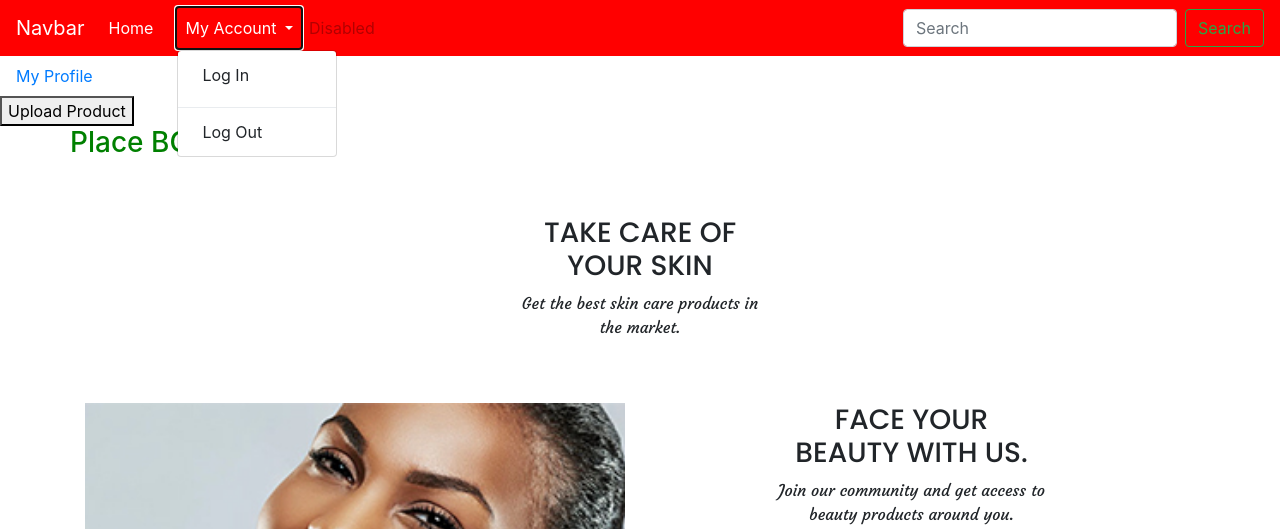
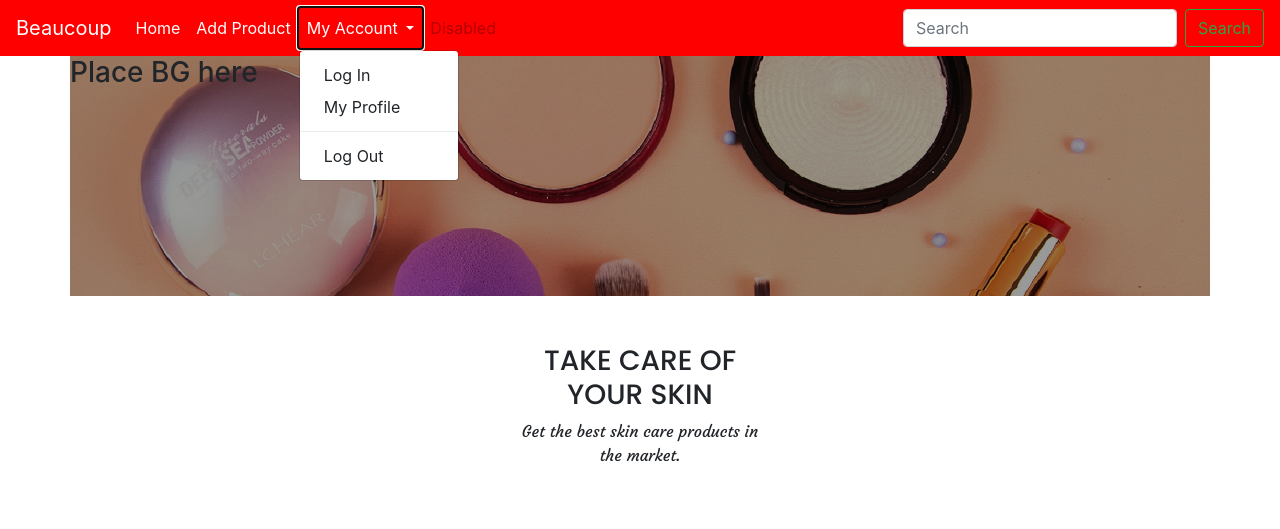
Before and after one commit to Andy3643/Beaucoup, a Django app: page /home/ in a window 1280 px wide, after a click on "My Account". Shown: the top 529 px of the page. Run offline with Django 4.2, Linux system fonts and the light colour scheme; the visitor is signed in with stand-in values (Sample User, id 1); data that the repository does not hold is empty; some libraries are stand-ins or nearby versions; some web fonts are replaced.

Commit message:
style: add bg to home page

```diff
--- a/myapp/static/css/main.css
+++ b/myapp/static/css/main.css
@@ -1,6 +1,3 @@
-.trycss{
-    color: green;
-}
 .welcomediv1{
     padding-top: 35vh;
 }
@@ -44,3 +41,11 @@
 .skinproduct{
     margin-right: 5%;
 }
+.homebg{
+    height: 30vh;
+    background:linear-gradient( rgba(0,0,0,0.4),rgba(0,0,0,0.4) ),url(../images/bg-image.jpg);
+    background-repeat: no-repeat;
+    background-attachment: scroll;
+    background-size: cover;
+
+}
--- a/myapp/templates/main/index.html
+++ b/myapp/templates/main/index.html
@@ -3,11 +3,8 @@
 
 {% block content %}
 {% include 'navbar.html' %}
-<!-- <h3 class="trycss" >We're working broo</h3> -->
-<a  class="nav-link" href="{% url 'user_profile' %}">My Profile</a>
-<a href=" {% url 'add_product' %}"><button>Upload Product</button></a>
 <div class="container">
-    <div class="row">
+    <div class="row homebg">
         <h3 class="trycss" >Place BG here</h3>
     </div>
     <div class="row mt-5 mb-5">
--- a/myapp/templates/navbar.html
+++ b/myapp/templates/navbar.html
@@ -1,5 +1,5 @@
 <nav class="navbar navbar-expand-lg navbar-light " style="background-color:red; color: white;">
-    <a class="navbar-brand text-white" href="#">Navbar</a>
+    <a class="navbar-brand text-white" href="#">Beaucoup</a>
     <button class="navbar-toggler" type="button" data-toggle="collapse" data-target="#navbarSupportedContent" aria-controls="navbarSupportedContent" aria-expanded="false" aria-label="Toggle navigation">
       <span class="navbar-toggler-icon"></span>
     </button>
@@ -7,10 +7,10 @@
     <div class="collapse navbar-collapse" id="navbarSupportedContent">
       <ul class="navbar-nav mr-auto">
         <li class="nav-item active">
-          <a class="nav-link text-white" href="#">Home <span class="sr-only">(current)</span></a>
+          <a class="nav-link text-white" href="{% url 'home' %}">Home <span class="sr-only">(current)</span></a>
         </li>
         <li class="nav-item">
-          <a class="nav-link text-white" href="#"></a>
+          <a class="nav-link text-white" href="{% url 'add_product' %}">Add Product</a>
         </li>
         <li class="nav-item dropdown">
           <a class="nav-link dropdown-toggle text-white" href="#" id="navbarDropdown" role="button" data-toggle="dropdown" aria-haspopup="true" aria-expanded="false">
@@ -18,7 +18,7 @@
           </a>
           <div class="dropdown-menu" aria-labelledby="navbarDropdown">
             <a class="dropdown-item" href="{% url 'login'%}">Log In</a>
-            <a class="dropdown-item" href="#"></a>
+            <a class="dropdown-item" href="{% url 'user_profile' %}">My Profile</a>
             <div class="dropdown-divider"></div>
             <a class="dropdown-item" href="{% url 'signout' %}">Log Out</a>
           </div>
--- a/myapp/urls.py
+++ b/myapp/urls.py
@@ -14,4 +14,5 @@ urlpatterns = [
     path('^add-product/$',views.new_product,name="add_product"),
     path('signout/',views.signout,name='signout'),
     path('chat/',views.chat,name='chat'),
+    path('send/',views.send,name='send'),
 ]
```
Also changed, not shown: myapp/templates/main/indexy.html (deleted, +0 -28 lines), myapp/templates/product/chat.html (+17 -9 lines), myapp/views.py (+2 -21 lines), myapp/static/images/bg-image.jpg (added).
